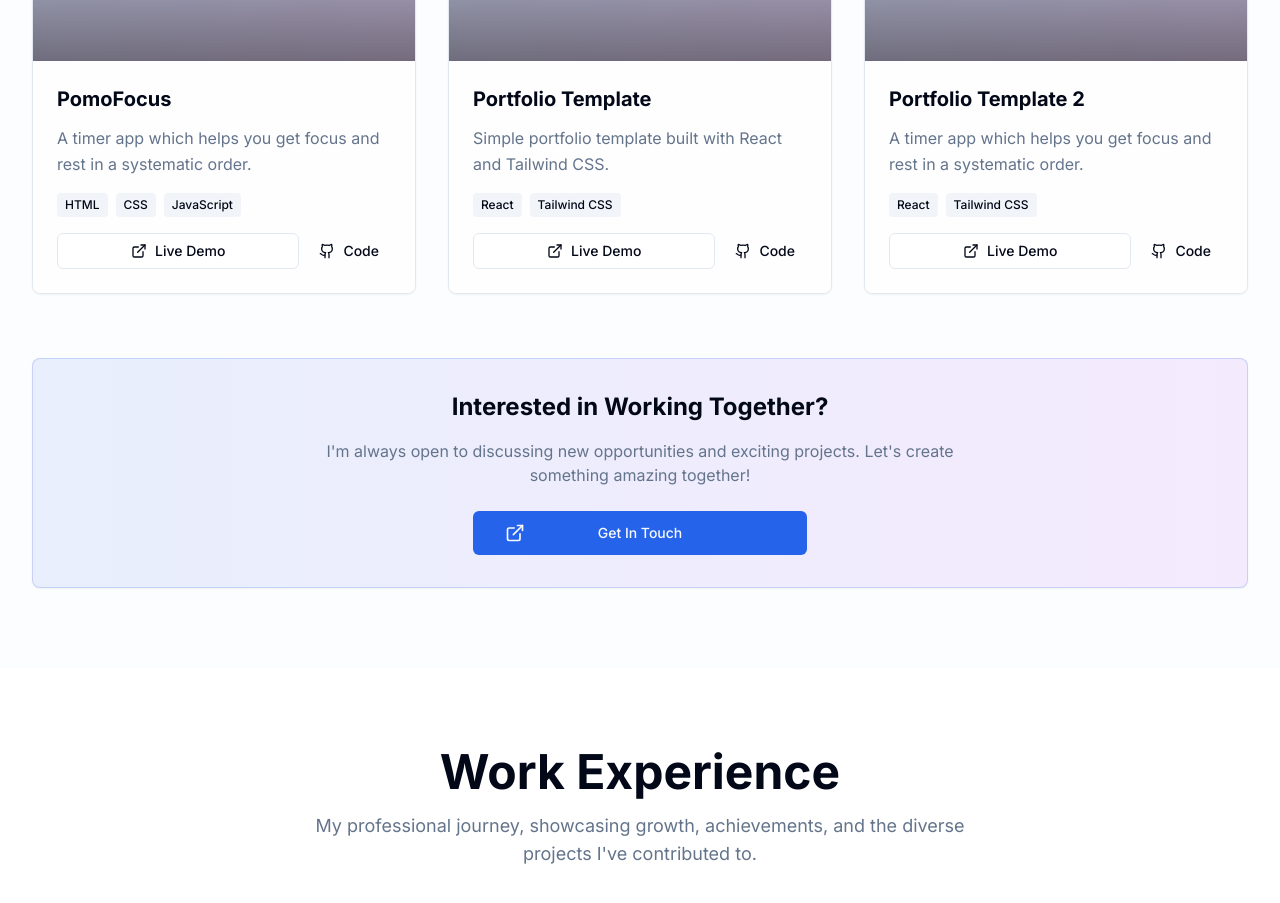
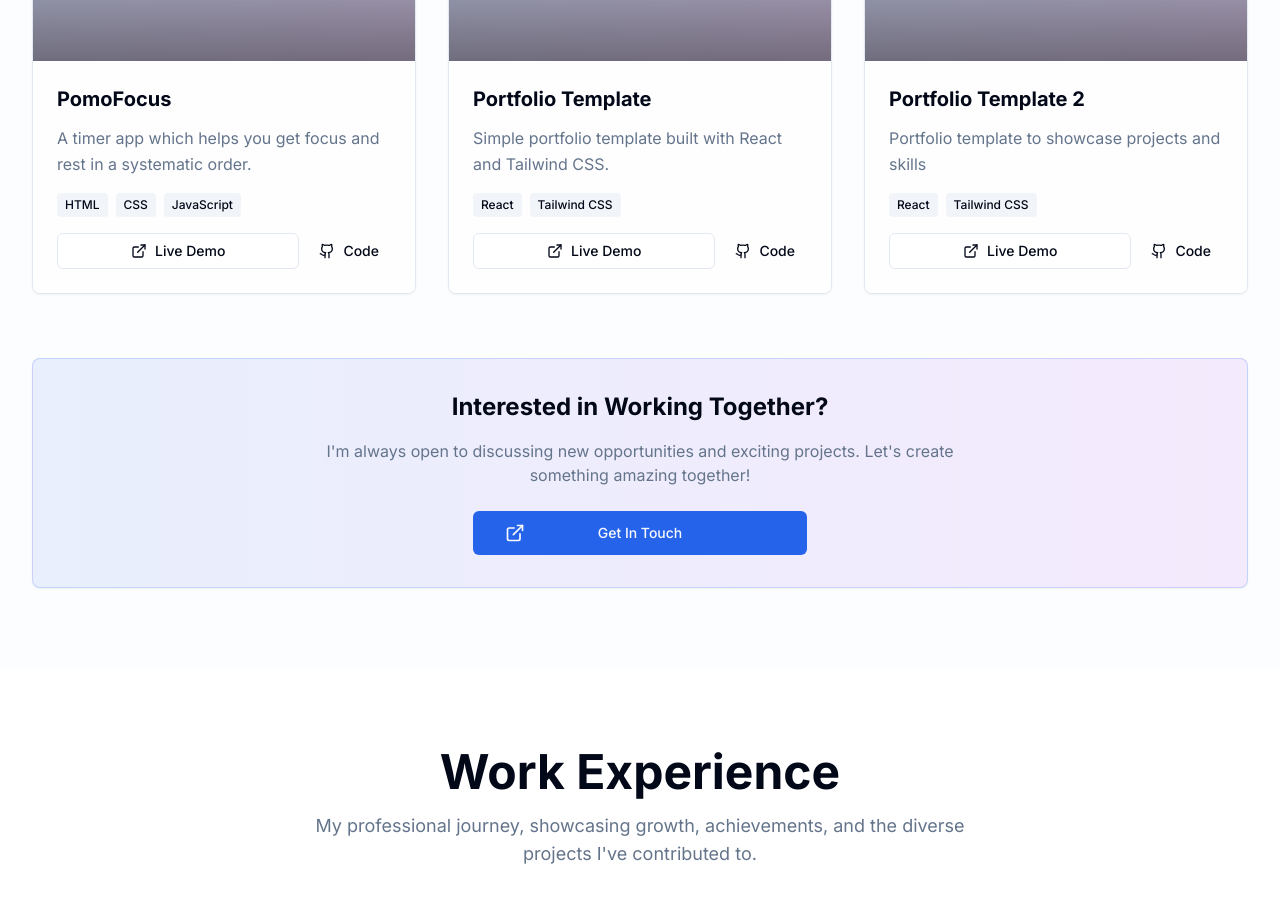
Before and after one commit to Prashan57/Prajapati-Prashan-Portfolio, a Next.js app: page / in a window 1280 px wide. Shown: the part 4920-5823 px from the top of the page. Built offline with nearby package versions, Linux system fonts and the light colour scheme.

Commit message:
site.ts-2

```diff
--- a/constants/site.ts
+++ b/constants/site.ts
@@ -142,8 +142,7 @@ export const projects = [
   {
     id: 6,
     title: "Portfolio Template 2",
-    description:
-      "A timer app which helps you get focus and rest in a systematic order.",
+    description: "Portfolio template to showcase projects and skills",
     image: "/projects/weather.jpg",
     technologies: ["React", "Tailwind CSS"],
     github: "https://github.com/Prashan57/prashanprajapati",
```
